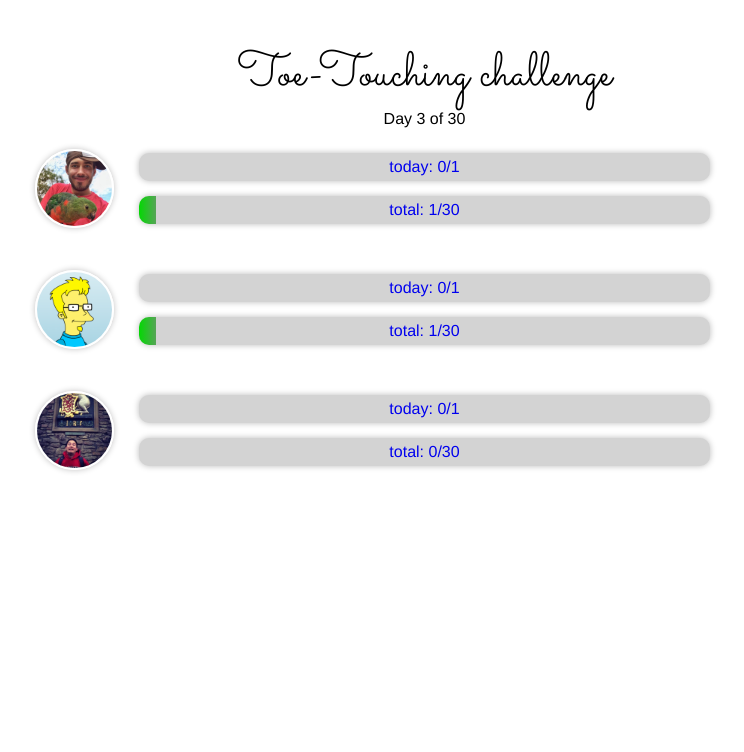
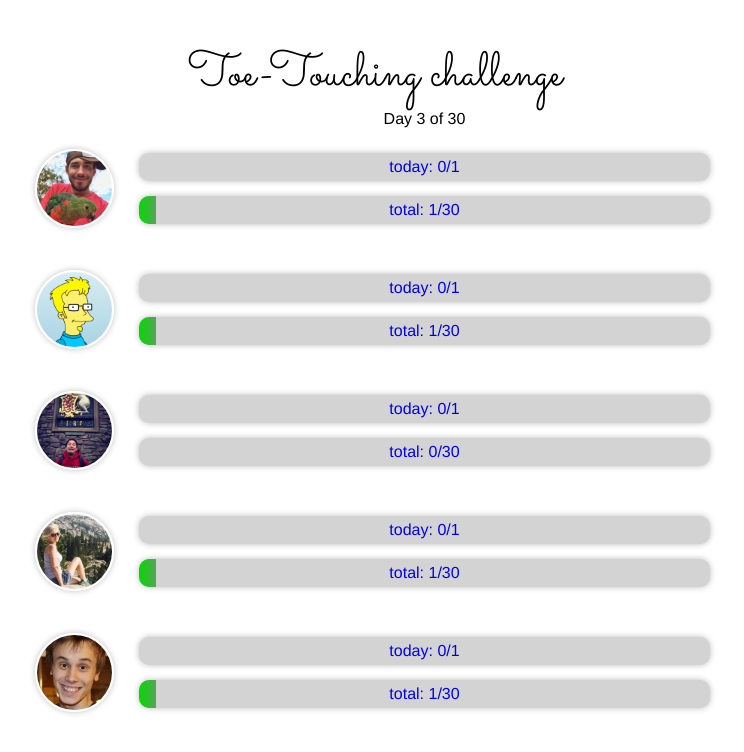
Before and after one commit to hexghost12/toetouching-challenge, a plain HTML site: page index.html in a window 1280 px wide. Shown: the whole page, without its empty margins (265-1009 px from the left). Drawn offline with Linux system fonts and the light colour scheme.

Commit message:
add new contestants

```diff
--- a/index.html
+++ b/index.html
@@ -58,4 +58,34 @@
       </div>
     </a>
   </div>
+  <div class='contestant i'>
+    <a href='https://fb.com/ira.vasilinets'>
+      <img src='i.jpg' class='avatar'></img>
+    </a>
+    <a href='https://github.com/aslushnikov/toetouching-challenge/blob/master/pushups.js' class='progress-wrap'>
+      <div class='progress progress-today'>
+        <div class='progress-fill'></div>
+        <div class='progress-label'>today</div>
+      </div>
+      <div class='progress progress-total'>
+        <div class='progress-fill'></div>
+        <div class='progress-label'>total</div>
+      </div>
+    </a>
+  </div>
+  <div class='contestant sv'>
+    <a href='https://twitter.com/ZelenetS'>
+      <img src='sv.jpg' class='avatar'></img>
+    </a>
+    <a href='https://github.com/aslushnikov/toetouching-challenge/blob/master/pushups.js' class='progress-wrap'>
+      <div class='progress progress-today'>
+        <div class='progress-fill'></div>
+        <div class='progress-label'>today</div>
+      </div>
+      <div class='progress progress-total'>
+        <div class='progress-fill'></div>
+        <div class='progress-label'>total</div>
+      </div>
+    </a>
+  </div>
 </div>
--- a/script.js
+++ b/script.js
@@ -19,26 +19,34 @@ function renderPushups(pushups) {
   var contestants = [
     {
       name: 'andrey',
-      total: 0,
-      today: 0,
       el: document.querySelector('.contestant.a'),
     },
     {
       name: 'sergey',
-      total: 0,
-      today: 0,
       el: document.querySelector('.contestant.s'),
     },
     {
       name: 'timur',
-      total: 0,
-      today: 0,
       el: document.querySelector('.contestant.t'),
     },
+    {
+      name: 'ira',
+      el: document.querySelector('.contestant.i'),
+    },
+    {
+      name: 'sergeyv',
+      el: document.querySelector('.contestant.sv'),
+    },
   ];
+
   var progress = eval(pushups);
   for (var entry of progress)
     entry.date = new Date(entry.date);
+
+  for (var contestant of contestants) {
+    contestant.total = 0;
+    contestant.today = 0;
+  }
 
   for (var entry of progress) {
     for (var contestant of contestants) {
--- a/style.css
+++ b/style.css
@@ -41,7 +41,6 @@ body {
   font-size: 48px;
   flex: 0 1 auto;
   margin-bottom: 0;
-  margin-left: 99px;
 }
 
 .subtitle {
--- a/toetouching.js
+++ b/toetouching.js
@@ -1,14 +1,18 @@
 ([
   {
     date: 'Mar 24, 2018',
-    andrey: 0,
-    sergey: 0,
-    timur: 0,
+    andrey:  0,
+    sergey:  0,
+    timur:   0,
+    ira:     0,
+    sergeyv: 0
   },
   {
     date: 'Mar 23, 2018',
-    andrey: 1,
-    sergey: 1,
-    timur: 0,
+    andrey:  1,
+    sergey:  1,
+    timur:   0,
+    ira:     1,
+    sergeyv: 1
   },
 ])
```
Also changed, not shown: i.jpg (added), sv.jpg (added), 1 other file.
